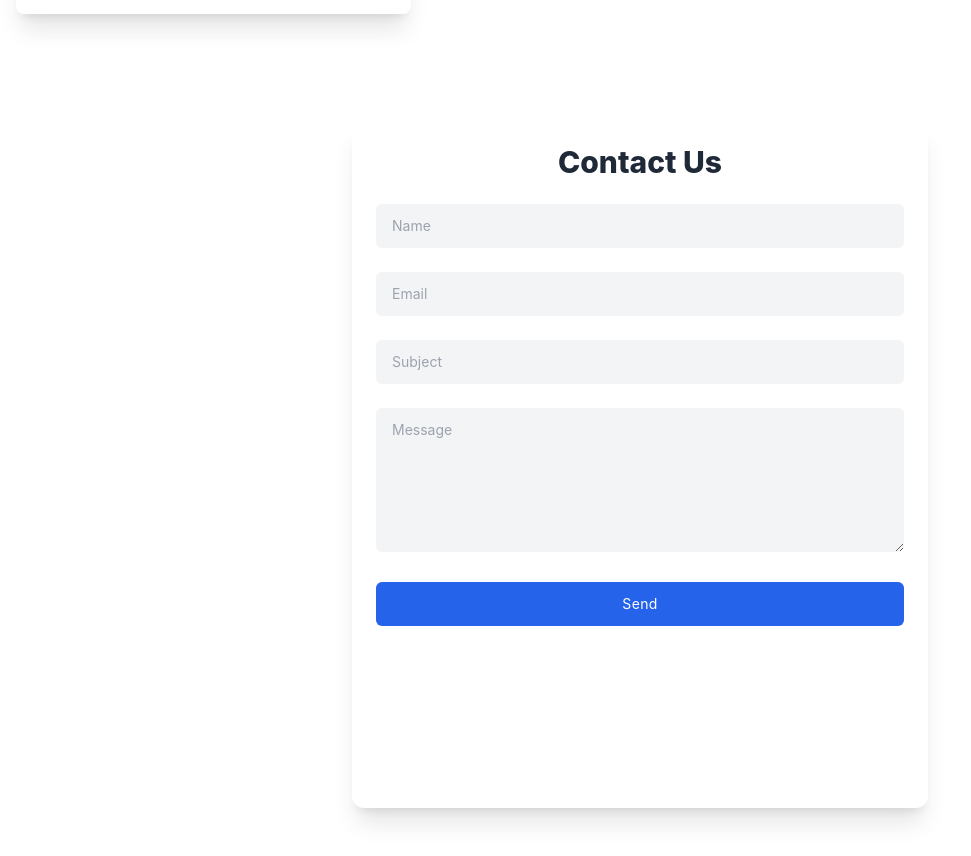
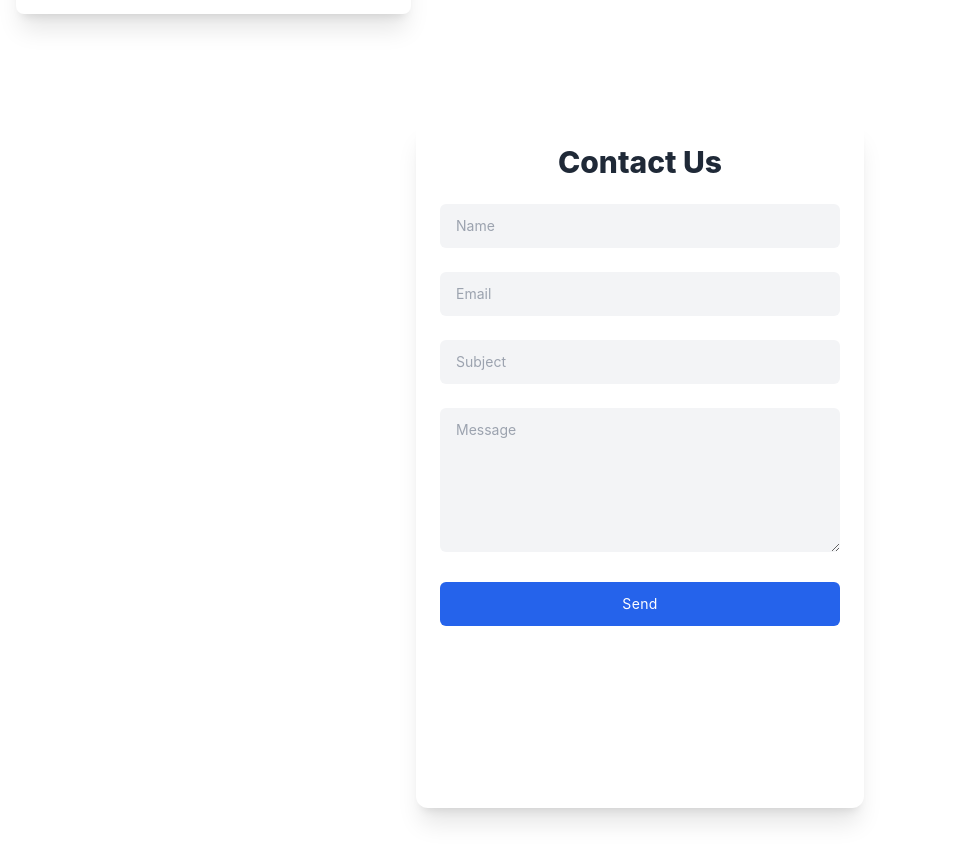
Before and after one commit to Ajaykumar-2246/Portfolio, a React (Create React App) app: page / in a window 1280 px wide. Shown: the part 3944-4800 px from the top of the page, without its empty margins (0-971 px from the left). Built offline with nearby package versions, Linux system fonts and the light colour scheme.

Commit message:
my portfolio

```diff
--- a/src/components/contact/contact.js
+++ b/src/components/contact/contact.js
@@ -3,7 +3,7 @@ import React from "react";
 function Contact() {
   return (
     <div id="contact" className="py-12 flex min-h-screen justify-center">
-      <div className="p-6 mx-auto max-w-xl mt-4 bg-white shadow-xl rounded-xl">
+      <div className="p-6 mx-auto max-w-md mt-4 bg-white shadow-xl rounded-xl">
         <h1 className="text-3xl font-extrabold text-gray-800 text-center mb-6">
           Contact Us
         </h1>
```
